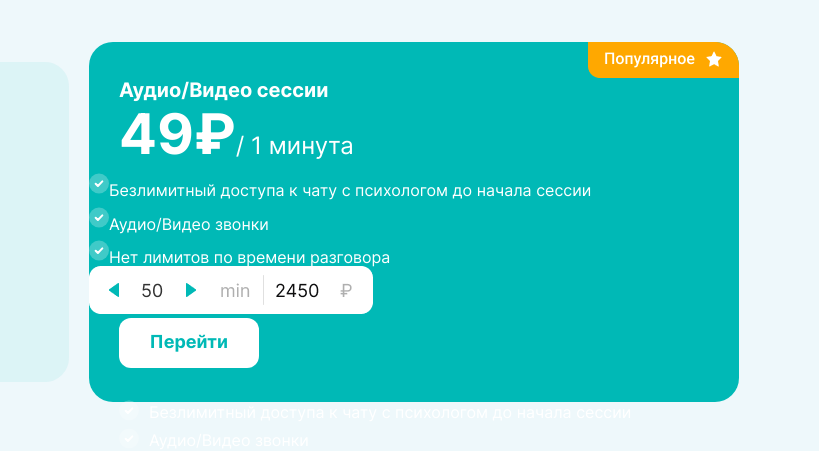
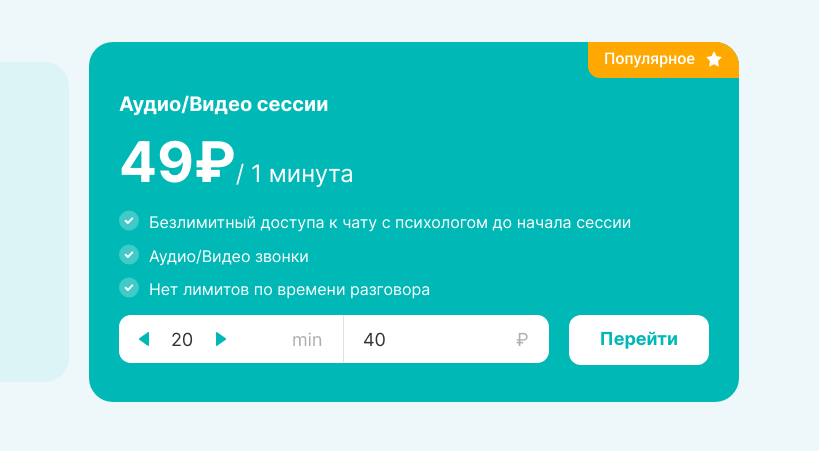
Before and after one commit to catborn/speak, a plain HTML site: page index.html in a window 1280 px wide. Shown: the part 5065-5516 px from the top of the page, 461-1280 px from the left. Drawn offline with Linux system fonts and the light colour scheme.

Commit message:
починила!!!

```diff
--- a/index.html
+++ b/index.html
@@ -312,13 +312,6 @@
             <div class="services__card_tag"><img src="./images/popular.png" alt="popular"></div>
             <div class="services__card_miniTitle">Аудио/Видео сессии</div>
             <div class="services__card_title">49₽<span class="card_titleTime">/ 1 минута</span></div>
-
-            <div class="services__card_text"><img src="./images/bullet.svg" alt="bullet">Безлимитный доступа к чату с психологом до начала сессии</div>
-            <div class="services__card_text"><img src="./images/bullet.svg" alt="bullet">Аудио/Видео звонки</div>
-            <div class="services__card_text"><img src="./images/bullet.svg" alt="bullet">Нет лимитов по времени разговора</div>
-            <div class="services__card_numMob"><img src="./images/input_numMob.png" alt="numMob"></div>
-            <div class="services__card_button"><button class="pass">Перейти</button></div>
-
             <div class="positioncard">
               <div class="services__card_img"><img src="./images/bullet.svg" alt="bullet"></div>
               <div class="services__card_text">Безлимитный доступа к чату с психологом до начала сессии</div>
--- a/styles/index.scss
+++ b/styles/index.scss
@@ -726,6 +726,10 @@ a {
   margin-right: 20px;
 }
 
+.services__card_numMob {
+  display: none;
+}
+
 .pass {
   width: 140px;
   height: 50px;
```
Also changed, not shown: styles/index.css, 1 other file.
